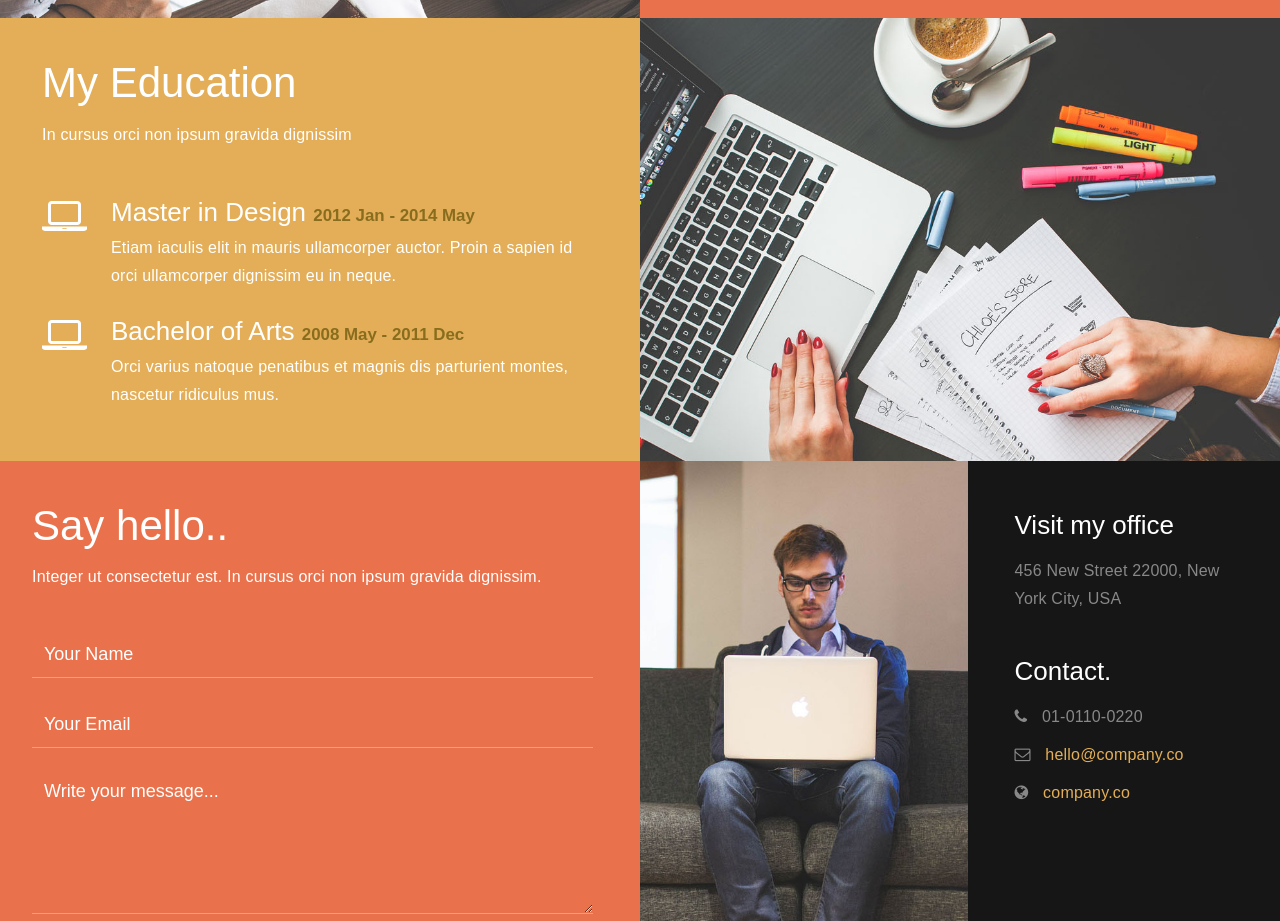
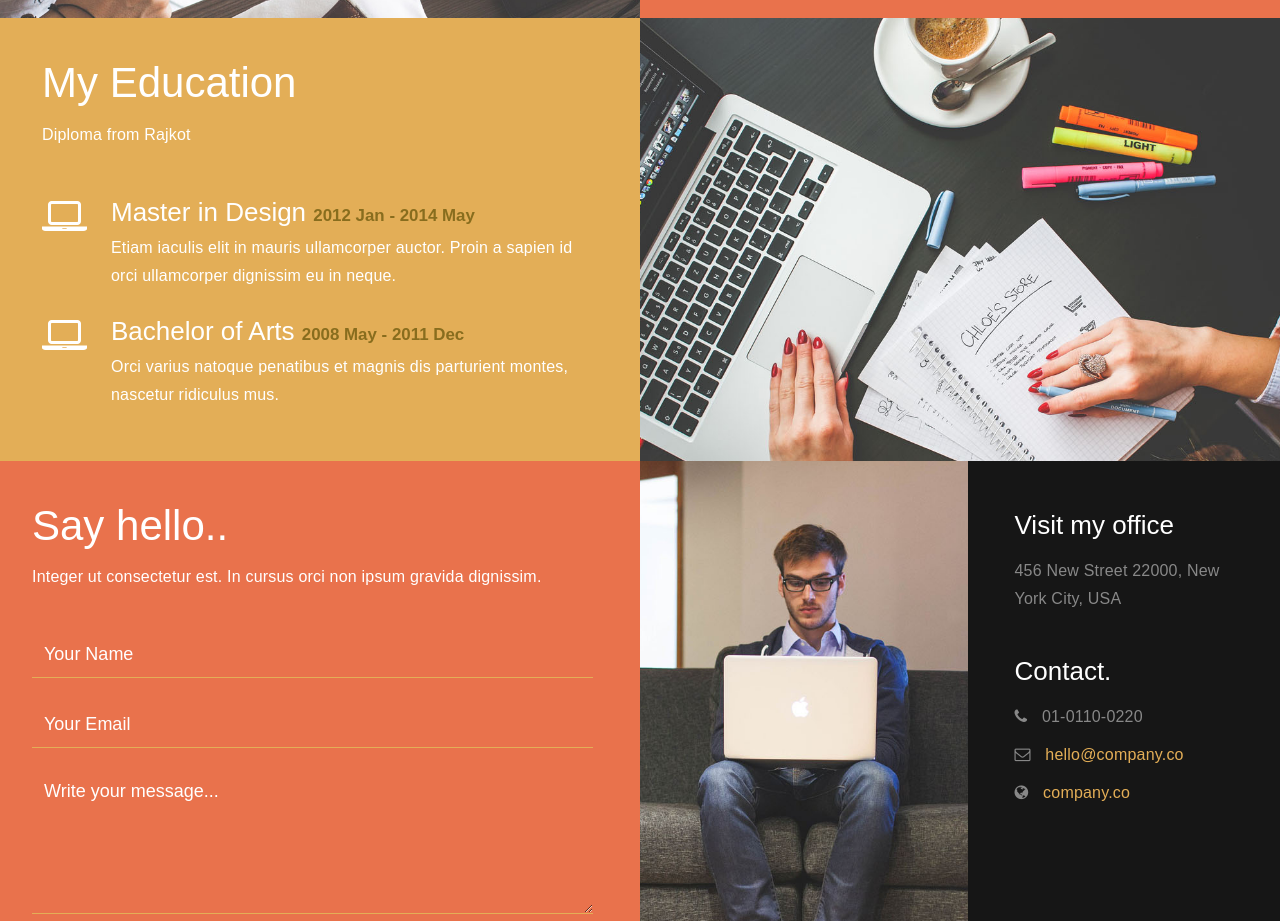
Before and after one commit to rkgain/RP.in, a React (Create React App) app: page / in a window 1280 px wide. Shown: the part 1540-2461 px from the top of the page. Built offline with nearby package versions, Linux system fonts and the light colour scheme.

Commit message:
Education change

```diff
--- a/src/App.js
+++ b/src/App.js
@@ -203,7 +203,7 @@ function App() {
                     <div class="color-white education-thumb">
                          <div class="wow fadeInUp section-title" data-wow-delay="0.8s">
                               <h1>My Education</h1>
-                              <p class="color-white">In cursus orci non ipsum gravida dignissim</p>
+                              <p class="color-white">Diploma from Rajkot</p>
                          </div>
 
                          <div class="wow fadeInUp color-white media" data-wow-delay="1.2s">
```
